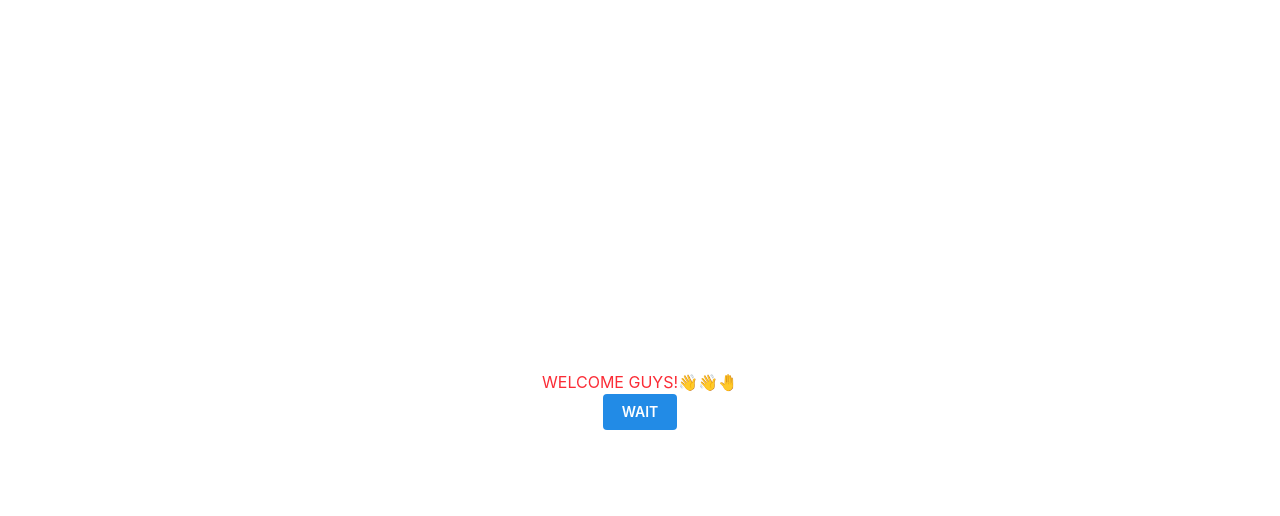
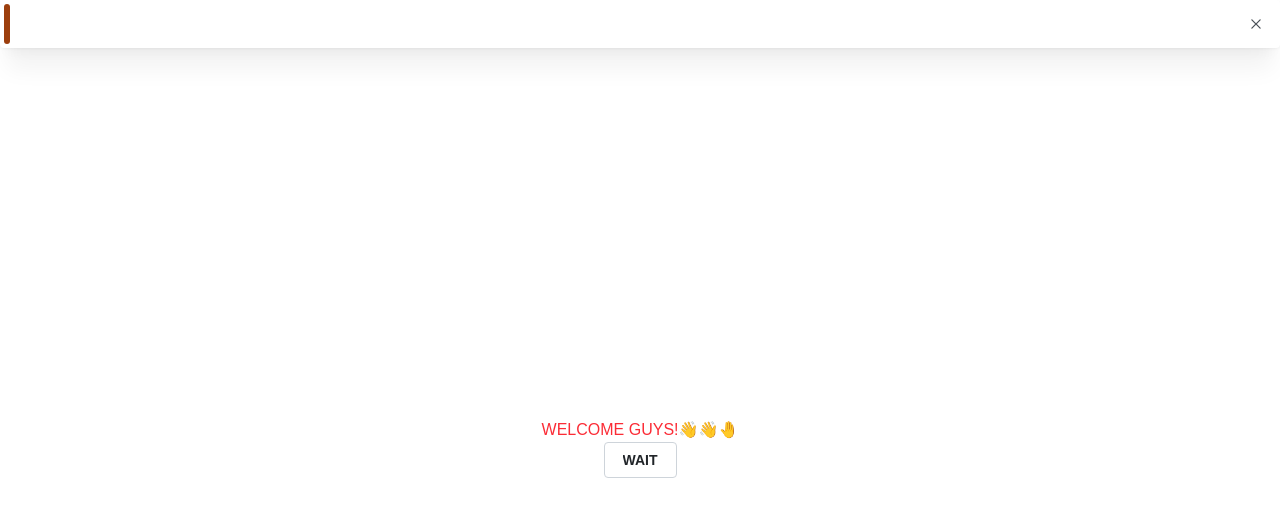
Before and after one commit to Iamfineboyygabriel/quick-retail, a React (Vite) app: page / in a window 1280 px wide. Shown: the top 516 px of the page. Built offline with nearby package versions, Linux system fonts and the light colour scheme.

Commit message:
updated app and constants

```diff
--- a/src/App.tsx
+++ b/src/App.tsx
@@ -4,7 +4,7 @@ export default function App() {
   return (
     <div className="flex flex-col justify-center items-center h-screen">
       <h1 className="text-red-500">WELCOME GUYS!👋👋🤚</h1>
-      <Button type="submit">WAIT</Button>
+      <Button type="submit" variant="default">WAIT</Button>
     </div>
   );
 }
--- /dev/null
+++ b/src/constants/customColor.ts
@@ -0,0 +1,23 @@
+export const customPrimary: [
+    string,
+    string,
+    string,
+    string,
+    string,
+    string,
+    string,
+    string,
+    string,
+    string
+  ] = [
+    "#fff0e5",
+    "#fde1d2",
+    "#f3c1a7",
+    "#eb9f78",
+    "#e58250",
+    "#e17036",
+    "#dc5f20",
+    "#c7551c",
+    "#b24a16",
+    "#9c3e0d"
+  ];
--- /dev/null
+++ b/src/constants/theme.ts
@@ -0,0 +1,23 @@
+import { createTheme, Text } from "@mantine/core";
+import { customPrimary } from "../constants/customColor";
+
+export const theme = createTheme({
+  fontFamily: "Avenir, sans-serif",
+  headings: { fontFamily: "Avenir, sans-serif " },
+  colors: {
+    customPrimary,
+  },
+  primaryColor: "customPrimary",
+  primaryShade: 9,
+  components: {
+    Text: Text.extend({
+      defaultProps: {
+        color: "#667085",
+      },
+    }),
+  },
+  other: {
+    textColor: "#111943",
+  },
+  cursorType: "pointer",
+});
--- a/src/main.tsx
+++ b/src/main.tsx
@@ -2,12 +2,14 @@ import { StrictMode } from "react";
 import { createRoot } from "react-dom/client";
 import "./index.css";
 import App from "./App.tsx";
-import { MantineProvider } from "@mantine/core";
+import { MantineProvider, Notification } from "@mantine/core";
 import "@mantine/core/styles.css";
+import { theme } from "./constants/theme.ts";
 
 createRoot(document.getElementById("root")!).render(
   <StrictMode>
-    <MantineProvider>
+    <MantineProvider theme={theme}>
+      <Notification />
       <App />
     </MantineProvider>
   </StrictMode>
```
